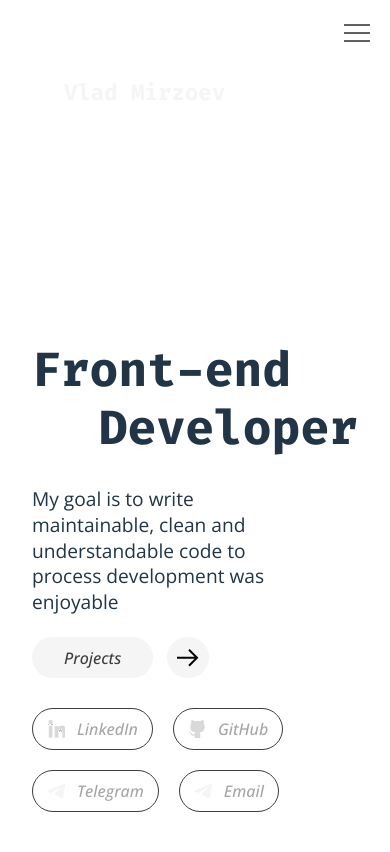
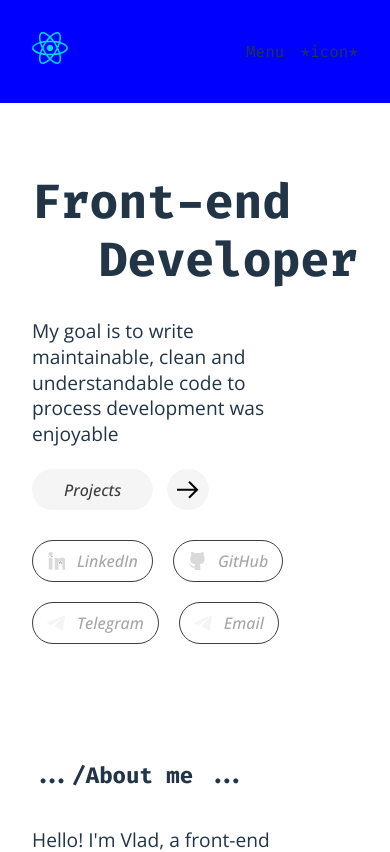
Before and after one commit to vladmirzoev/portfolio-website, a React (Vite) app: page / in a window 390 px wide. Shown: the top 852 px of the page. Built offline with nearby package versions, Linux system fonts and the light colour scheme.

Commit message:
Commit #9
Developed mobile-menu (except for an icon)

```diff
--- a/src/App.tsx
+++ b/src/App.tsx
@@ -6,15 +6,16 @@ import HomeBLock from './components/HomeBlock'
 import About from './components/About'
 import ProjectsBlock from './components/ProjectsBlock'
 import ContactsBlock from './components/ContactsBlock'
+import Menu from './components/Menu'
 
 
 function App() {
   return (
     <>
       <StandardContainer>
-        <NavBar />
+        {/* <NavBar /> */}
         {/* <MenuMobile /> */}
-        {/* <NavBar /> */}
+        <Menu />
 
         <HomeBLock />
         <About />
--- /dev/null
+++ b/src/components/Menu.tsx
@@ -0,0 +1,48 @@
+import '../styles/menu.scss'
+import LOGO from '../assets/react.svg'
+import { useState } from 'react';
+
+
+
+export const Menu = () => {
+    const [isToggled, setIsToggled] = useState(false);
+    const toggleMenu = () => {
+        setIsToggled((prevState => !prevState))
+    };
+
+    return (
+        <header className='menu'>
+            <div className="container menu__container">
+                {/* LOGO */}
+                <div className="logo">
+                    <img src={LOGO} alt="" />
+                </div>
+                {/* MENU ITEMS */}
+                <nav className={`navigation ${isToggled ? 'isActive' : ''}`}>
+                    <ul className="navigation__list">
+                        <li className="navigation__list-item">
+                            <a href="/" className='navigation__list-item--link'>About</a>
+                        </li>
+                        <li className="navigation__list-item">
+                            <a href="/" className='navigation__list-item--link'>Cases</a>
+                        </li>
+                        <li className="navigation__list-item">
+                            <a href="/" className='navigation__list-item--link'>Contacts</a>
+                        </li>
+                    </ul>
+                </nav>
+
+                <div className="menu__controls" onClick={toggleMenu}>
+                    <span className="menu__controls-text">
+                        {isToggled ? 'Close' : 'Menu'}
+                    </span>
+                    <div className="menu__controls-icon">
+                        *icon*
+                    </div>
+                </div>
+            </div>
+        </header>
+    )
+}
+
+export default Menu;
--- /dev/null
+++ b/src/styles/menu.scss
@@ -0,0 +1,73 @@
+// tbd
+@import './variables.scss';
+.menu {
+    width: 100%;
+    position: fixed;
+    background: blue;
+    left: 0;
+    top: 0;
+
+    &__container {
+        // padding: 0;
+        display: flex;
+        align-items: center;
+        justify-content: space-between;
+    }
+
+    &__controls {
+        cursor: pointer;
+        display: flex;
+        align-items: center;
+        justify-content: space-between;
+        gap: 1rem;
+
+        &-text{
+
+        }
+
+        &-icon {
+
+        }
+    }
+}
+
+.navigation {
+    position: absolute;
+    top: 100%;
+    right: -100%;
+    bottom: 0;
+    width: 100%;
+    height: calc(100lvh - 6rem);
+    padding: 0;
+    background: $main-white;
+    overflow-y: auto;
+    text-align: center;
+    display: flex;
+    flex-direction: column;
+    justify-content: center;
+    transition: .4s ease-in-out;
+
+    &__list {
+        padding: 0;
+        margin: 0;
+        list-style-type: none;
+        display: flex;
+        flex-direction: column;
+        &-item {
+            &--link {
+                color: $main-black;
+                padding-left: 2rem;
+                padding-right: 2rem;
+                font-size: 2.8rem;
+                line-height: 5.6rem;
+
+            }
+
+        }
+
+    }
+}
+
+.isActive {
+    right: 0;
+}
```
